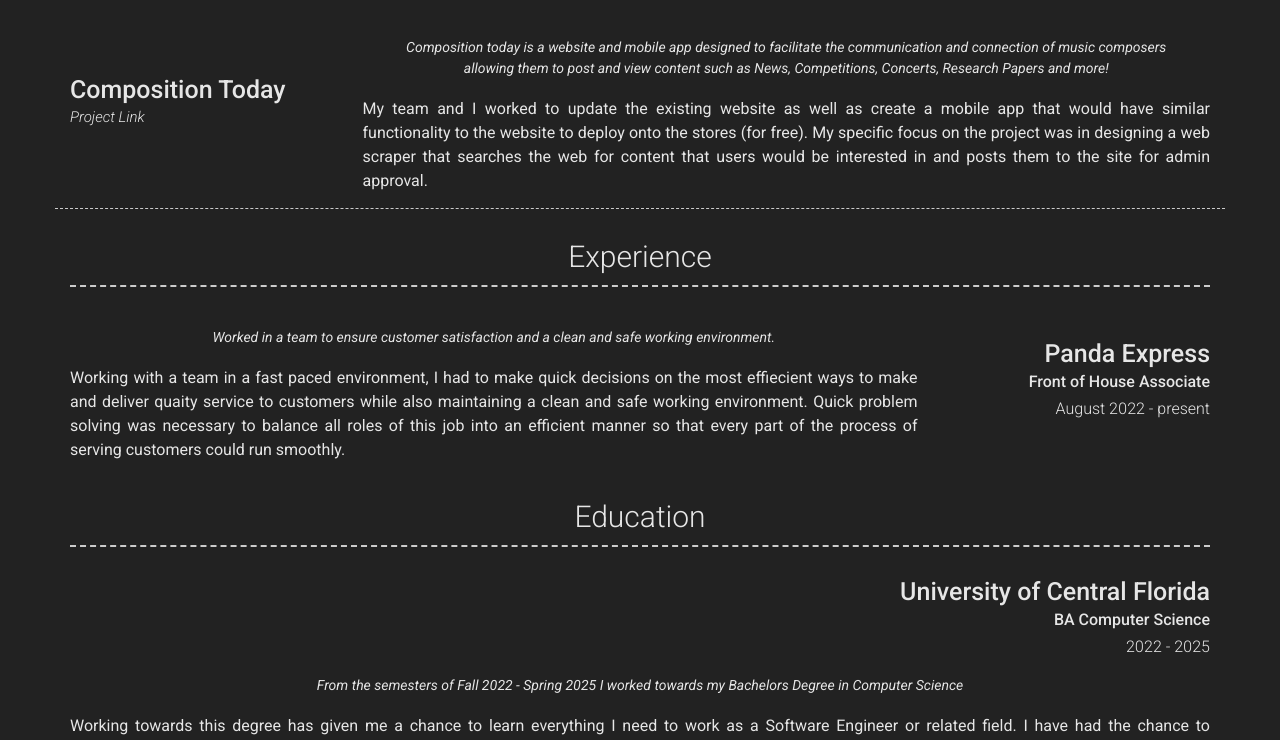
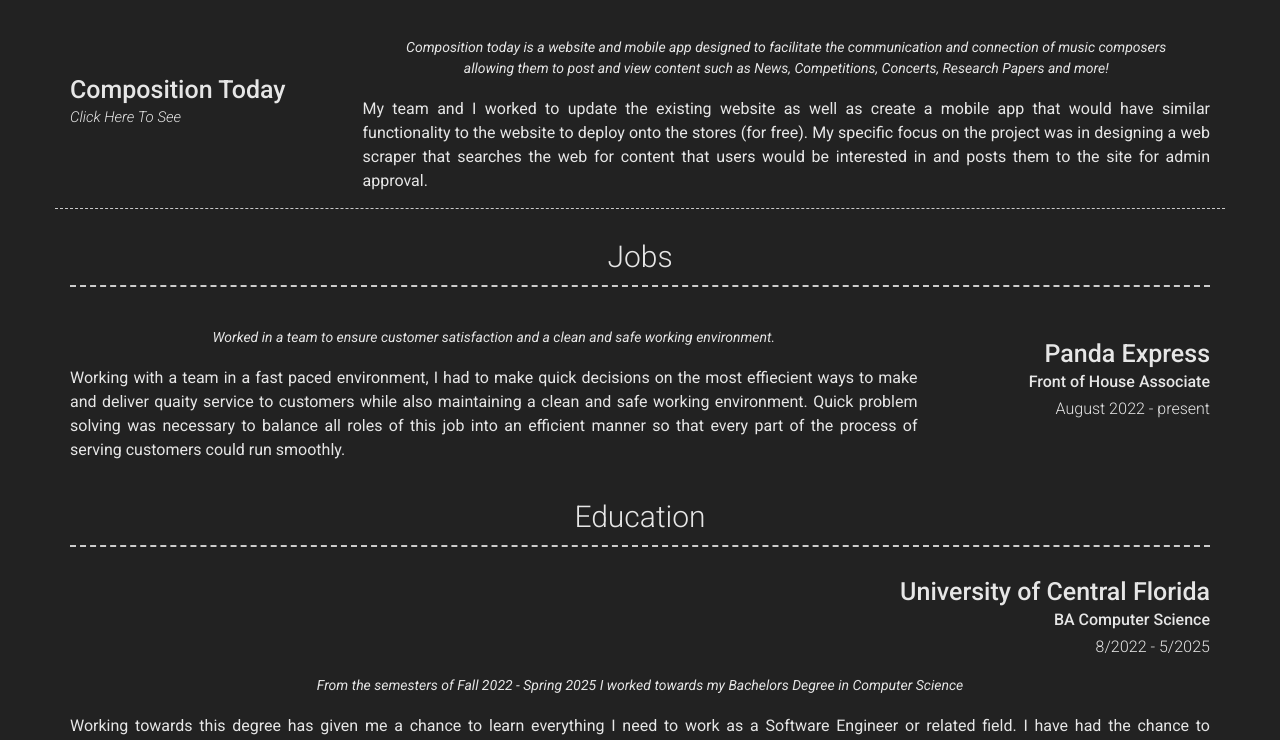
Before and after one commit to Vryllon/NoahVaden, a Jekyll site: the page built from index.md, in a window 1280 px wide. Shown: the part 603-1343 px from the top of the page. Built offline with Jekyll 4.4.1, drawn with Linux system fonts in a browser that asks for light colours; nearby versions of some CDN libraries.

Commit message:
Minor Adjustments

```diff
--- a/_config.yml
+++ b/_config.yml
@@ -69,7 +69,7 @@ content:
                       # other value (or no value) means no border will be displayed
         title: Composition Today
         link: https://compositiontoday.net/
-        link_text: Project Link
+        link_text: Click Here To See
         # additional_links:
         #   - title:  Github page for project (eg. sproogen/modern-resume-theme)
         #     icon: fab fa-github
@@ -82,7 +82,7 @@ content:
         description: | # this will include new lines to allow paragraphs
           My team and I worked to update the existing website as well as create a mobile app that would have similar functionality to the website to deploy onto the stores (for free).
           My specific focus on the project was in designing a web scraper that searches the web for content that users would be interested in and posts them to the site for admin approval.
-  - title: Experience
+  - title: Jobs
     layout: list
     content:
       - layout: right
@@ -101,7 +101,7 @@ content:
       - layout: top-right
         title: University of Central Florida
         sub_title: BA Computer Science
-        caption: 2022 - 2025
+        caption: 8/2022 - 5/2025
         quote: >
           From the semesters of Fall 2022 - Spring 2025 I worked towards my Bachelors Degree in Computer Science
         description: | # this will include new lines to allow paragraphs
```
